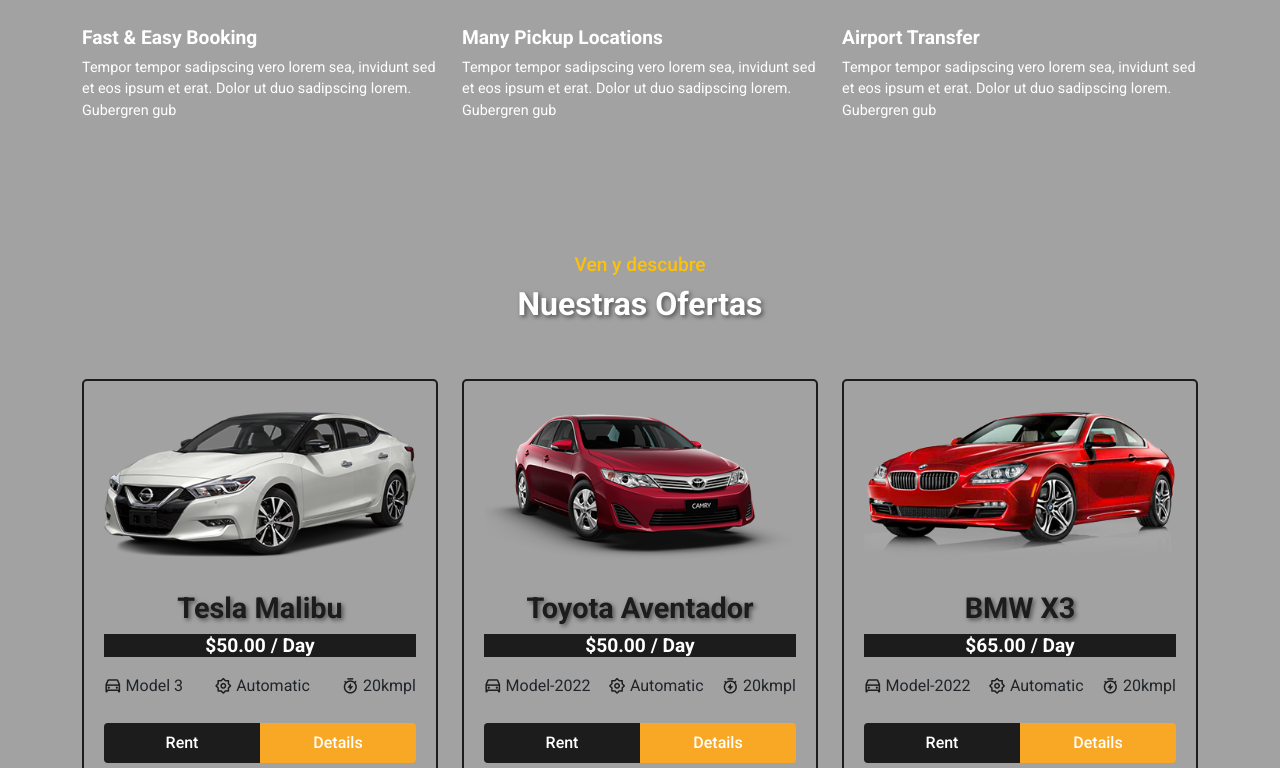
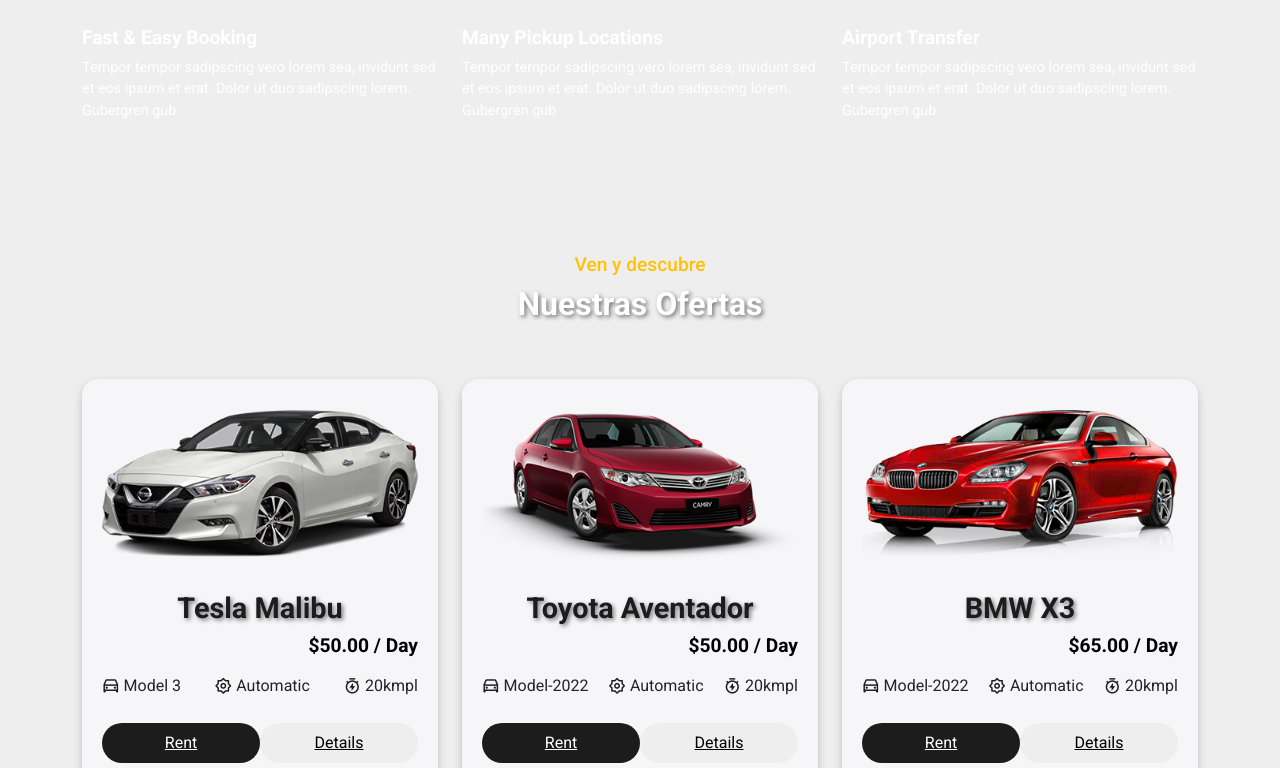
Before and after one commit to LofoMarin/VehicleHub---sell-buy-rent, a React (Create React App) app: page /home in a window 1280 px wide. Shown: the part 2018-2786 px from the top of the page. Built offline with nearby package versions, Linux system fonts and the light colour scheme; no server answers; the database is empty.

Commit message:
conexion con bd lista

```diff
--- a/src/App.js
+++ b/src/App.js
@@ -1,42 +1,7 @@
-import { Component } from "react";
 import Layout from "./components/Layout/Layout";
-import { getFirestore, getDocs, collection } from "firebase/firestore/lite";
-import { app } from "./API/firebase";
 
+function App() {
+  return <Layout />;
+}
 
-class App extends Component {
-
-  constructor(props){
-    super(props);
-    this.state = {
-      vehicule:[]
-    };
-  }
-
-  async refreshVehicule(){
-    var vehiculeList = [];
-    const db = getFirestore(app);
-    const vehiculeCol = collection(db, "vehicule");
-    const vehiculeSnapshot = await getDocs(vehiculeCol);
-
-    vehiculeSnapshot.forEach((doc) => {
-      let vehicule = doc.data();
-      vehicule.id = doc.id;
-      vehiculeList.push(vehicule);
-    });
-
-    this.setState({vehicule: vehiculeList});
-  }
-
-  componentDidMount(){
-    this.refreshVehicule();
-  }
-
-    render (){
-      const {vehicule} = this.state;
-      console.log(vehicule);
-
-      return <Layout />;
-  }
-}
 export default App;
--- a/src/components/UI/CarItem.jsx
+++ b/src/components/UI/CarItem.jsx
@@ -15,7 +15,7 @@
 
         <div className="car__item-content mt-4">
           <h4 className="section__title text-center">{carName}</h4>
-          <h6 className="rent__price text-center mt-">
+          <h6 className="rent__price text-end">
             ${price}.00 <span>/ Day</span>
           </h6>
 
@@ -30,14 +30,17 @@
               <i class="ri-timer-flash-line"></i> {speed}
             </span>
           </div>
+          <div className="buttons_container">
+            <button className="car__item-btn car__btn-rent">
+              <Link to={`/cars/${carName}`}>Rent</Link>
+            </button>
 
-          <button className=" w-50 car__item-btn car__btn-rent">
-            <Link to={`/cars/${carName}`}>Rent</Link>
-          </button>
+            <button className="car__item-btn car__btn-details">
+              <Link to={`/cars/${carName}`}>Details</Link>
+            </button>
 
-          <button className=" w-50 car__item-btn car__btn-details">
-            <Link to={`/cars/${carName}`}>Details</Link>
-          </button>
+          </div>
+
         </div>
       </div>
     </Col>
--- a/src/index.css
+++ b/src/index.css
@@ -67,7 +67,7 @@
 
 section {
   padding: 50px 0;
-  background-color: #a2a2a2;
+  background-color: #eee;
 }
 
 .btn {
--- a/src/pages/CarListing.jsx
+++ b/src/pages/CarListing.jsx
@@ -4,13 +4,45 @@
 import CommonSection from "../components/UI/CommonSection";
 import CarItem from "../components/UI/CarItem";
 import carData from "../assets/data/carData";
+import { Component } from "react";
+import { app } from "../API/firebase";
+import { getFirestore, getDocs, collection } from "firebase/firestore/lite";
+class CarListing extends Component {
+  constructor(props) {
+    super(props);
+    this.state = {
+      vehicule: [],
+    };
+  }
 
-const CarListing = () => {
+  async refreshVehicule() {
+    var vehiculeList = [];
+    const db = getFirestore(app);
+    const vehiculeCol = collection(db, "vehicule");
+    const vehiculeSnapshot = await getDocs(vehiculeCol);
+
+    vehiculeSnapshot.forEach((doc) => {
+      let vehicule = doc.data();
+      vehicule.id = doc.id;
+      vehiculeList.push(vehicule);
+    });
+
+    this.setState({ vehicule: vehiculeList });
+  }
+
+  componentDidMount() {
+    this.refreshVehicule();
+  }
+
+  render() {
+    const { vehicule } = this.state;
+    console.log(vehicule);
+
     return (
       <Helmet title="Cars">
         <CommonSection title="Lista de Autos" />
 
-      <section>
+        <section className="section_nueva">
           <Container>
             <Row>
               <Col lg="12">
@@ -27,7 +59,7 @@
                 </div>
               </Col>
 
-            {carData.map((item) => (
+              {vehicule.map((item) => (
                 <CarItem item={item} key={item.id} />
               ))}
             </Row>
@@ -35,6 +67,7 @@
         </section>
       </Helmet>
     );
-};
+  }
+}
 
 export default CarListing;
--- a/src/styles/car-item.css
+++ b/src/styles/car-item.css
@@ -1,7 +1,8 @@
 .car__item {
-  border: var(--secondary-color) 2px solid;
   padding: 20px;
-  border-radius: 5px;
+  background-color: var(--ligth);
+  border-radius: 1rem;
+  box-shadow: 0 4px 8px rgba(0, 0, 0, 0.2);
 }
 
 .car__item-info span i {
@@ -10,29 +11,27 @@
 }
 
 .car__item-btn {
-  border-radius: 0;
+  border-radius: 2rem;
   border: none;
   outline: none;
   background: var(--primary-color);
   padding: 8px 0px;
+  width: 10rem;
 }
 
-.car__item-btn a {
-  text-decoration: none;
-  color: #fff;
-  font-weight: 500;
-}
 
 .car__item-btn a:hover {
-  color: #fff;
+  color: var(--accent-color);
 }
 .car__btn-details {
-  background: #f9a826;
-  border-radius: 0px 4px 4px 0px;
+  background: #eee;
+
 }
-
-.car__btn-rent {
-  border-radius: 4px 0px 0px 4px;
+.car__btn-details a{
+  color: black;
+}
+.car__btn-rent a{
+  color: white;
 }
 
 .car__item-content h4 {
@@ -43,9 +42,13 @@
 .car__item-content h6 {
   font-size: 1.2rem;
   font-weight: 600;
-  background-color: var(--secondary-color);
+  color: black;
 }
 
+.buttons_container{
+  display: flex;
+justify-content: space-around;
+}
 @media only screen and (max-width: 992px) {
   .car__item h4 {
     font-size: 1.1rem;
--- a/src/styles/header.css
+++ b/src/styles/header.css
@@ -4,6 +4,8 @@
   --secondary-color: #1c1c1c;
   --accent-color: #ffc107;
   --text-color: #ffffff;
+  --ligth:#f6f6f9;
+  --grey: #eee;
 }
 
 /* Estilos globales */
```
Lines whose indentation alone changed are shown as unchanged.
